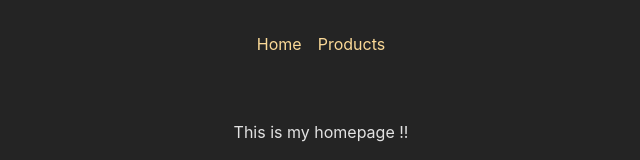
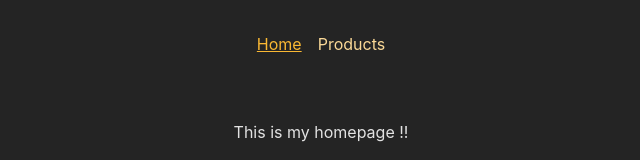
Before and after one commit to LakshayRohilla/event-application, a React (Create React App) app in the folder event_application/: page / in a window 1280 px wide. Shown: the top 160 px of the page, without its empty margins (319-959 px from the left). Built offline with nearby package versions, Linux system fonts and the light colour scheme.

Commit message:
adding NavLink instead of the Link

```diff
--- a/event_application/src/components/MainNavigation.js
+++ b/event_application/src/components/MainNavigation.js
@@ -1,4 +1,4 @@
-import { Link } from 'react-router-dom';
+import { NavLink } from 'react-router-dom';
 import classes from './MainNavigation.module.css'
 
 export default function MainNavigation(){
@@ -7,10 +7,28 @@ export default function MainNavigation(){
       <nav>
         <ul className={classes.list}>
           <li>
-            <Link to="/">Home</Link>
+            <NavLink
+              to="/"
+              className={({ isActive }) =>
+                isActive ? classes.active : undefined
+              }
+              // style={({ isActive }) => ({
+              //   textAlign: isActive ? 'center' : 'left',
+              // })}
+              end
+            >
+              Home
+            </NavLink>
           </li>
           <li>
-            <Link to="/products">Products</Link>
+            <NavLink
+              to="/products"
+              className={({ isActive }) =>
+                isActive ? classes.active : undefined
+              }
+            >
+              Products
+            </NavLink>
           </li>
         </ul>
       </nav>
--- a/event_application/src/components/MainNavigation.module.css
+++ b/event_application/src/components/MainNavigation.module.css
@@ -15,3 +15,9 @@
   text-decoration: none;
   color: var(--color-primary-400);
 }
+
+.list a:hover,
+.list a.active {
+  color: var(--color-primary-800);
+  text-decoration: underline;
+}
```
